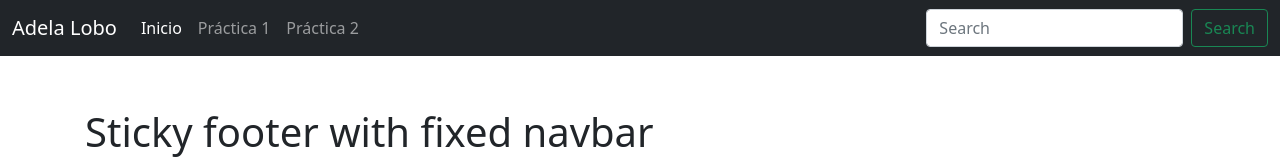
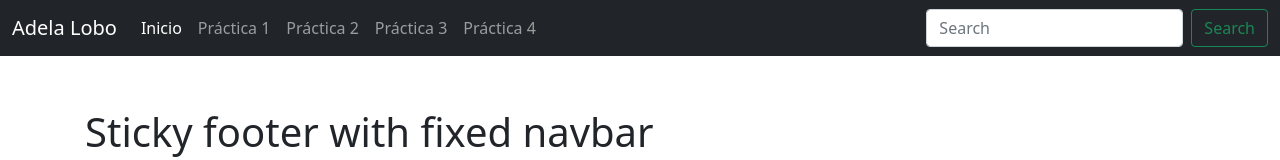
Before and after one commit to AdelaLobo/uc3m-periodismo-datos, a plain HTML site: page docs/index.html in a window 1280 px wide. Shown: the top 160 px of the page. Drawn offline with Linux system fonts and the light colour scheme.

Commit message:
desde la terminal

```diff
--- a/docs/index.html
+++ b/docs/index.html
@@ -56,6 +56,12 @@
           </li>
           <li class="nav-item">
             <a class="nav-link" href="practica2.html">Práctica 2</a>
+           </li>
+          <li class="nav-item">
+            <a class="nav-link" href="practica3.html">Práctica 3</a>
+            </li>
+          <li class="nav-item">
+            <a class="nav-link" href="practica4.html">Práctica 4</a>
           </li>
         </ul>
         <form class="d-flex">
```
Also changed, not shown: 1 other file.
